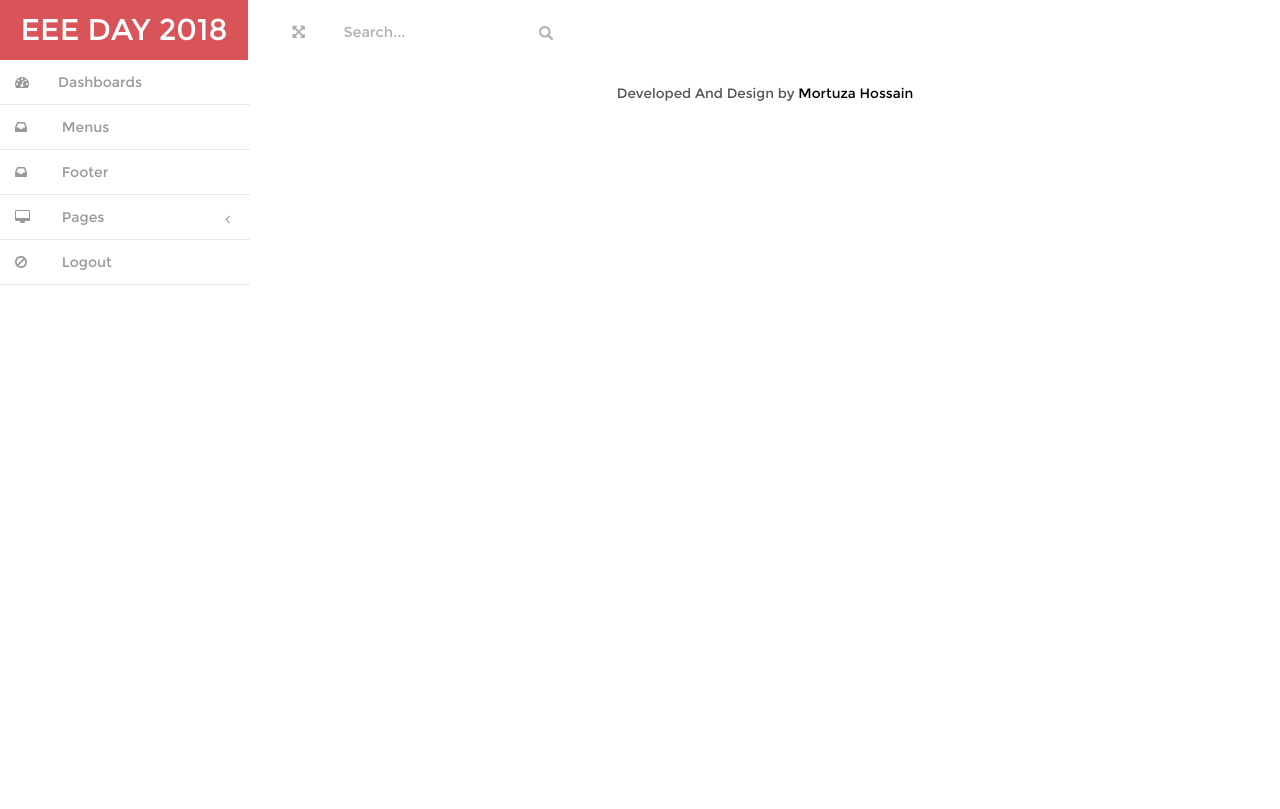
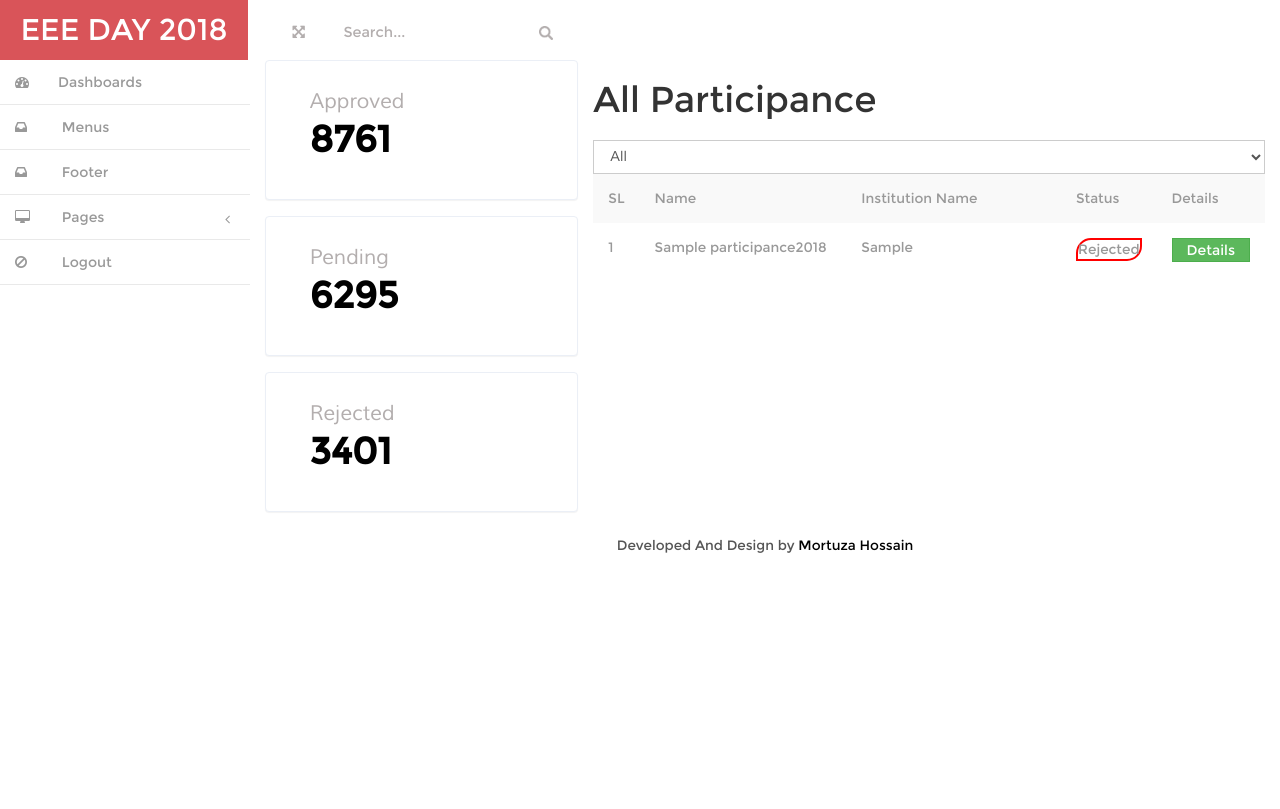
Before and after one commit to mortuzahossain/eeeday, a PHP site: page /admin/index.php in a window 1280 px wide. Run offline with PHP 8.4, Linux system fonts and the light colour scheme; the visitor is signed in with stand-in values (Sample User, id 1); tables that the repository leaves empty or names only in its code hold one stand-in row (values such as "Sample post").

Commit message:
Done the Basic Part Of the Index Page of admin

```diff
--- a/admin/css/style.css
+++ b/admin/css/style.css
@@ -2848,3 +2848,33 @@ ul.dropdown-menu.dropdown-menu-right {
     margin-bottom: 25px;
     margin-top: 25px;
 }
+
+
+.padding20 {
+    padding-bottom: 20px;
+    padding-top: 20px;
+}
+
+
+.mybun {
+    margin-right: 0px;
+    padding: 1px 14px;
+}
+
+.accepted p {
+    margin: auto;
+    border: 2px solid green;
+    border-radius: 15px 0;
+}
+
+.rejected p {
+    margin: auto;
+    border: 2px solid red;
+    border-radius: 15px 0;
+}
+
+.pending p {
+    margin: auto;
+    border: 2px solid blue;
+    border-radius: 15px 0;
+}
--- a/admin/index.php
+++ b/admin/index.php
@@ -2,7 +2,102 @@
     include('inc/top.php');
 ?>
 
+<div class="col-md-4 ">
+	<div class="content-top-1">
+	<div class="col-md-6 top-content">
+		<h5>Approved</h5>
+		<label>8761</label>
+	</div>
+	<div class="col-md-6 top-content1">
+		<div id="demo-pie-1" class="pie-title-center" data-percent="25"> <span class="pie-value"></span> </div>
+	</div>
+	 <div class="clearfix"> </div>
+	</div>
+	<div class="content-top-1">
+	<div class="col-md-6 top-content">
+		<h5>Pending</h5>
+		<label>6295</label>
+	</div>
+	<div class="col-md-6 top-content1">
+		<div id="demo-pie-2" class="pie-title-center" data-percent="50"> <span class="pie-value"></span> </div>
+	</div>
+	 <div class="clearfix"> </div>
+	</div>
+	<div class="content-top-1">
+	<div class="col-md-6 top-content">
+		<h5>Rejected</h5>
+		<label>3401</label>
+	</div>
+	<div class="col-md-6 top-content1">
+		<div id="demo-pie-3" class="pie-title-center" data-percent="75"> <span class="pie-value"></span> </div>
+	</div>
+	 <div class="clearfix"> </div>
+	</div>
+</div>
+<div class="col-md-8 content-top-2 ">
+	<h1 class="padding20">All Participance</h1>
+	<select class="form-control ">
+		<option>All</option>
+		<option>Matlab</option>
+	</select>
 
+<?php
+    $sql = "SELECT * FROM participance2018 ORDER BY id DESC" ;
+    $result = mysqli_query($con,$sql);
+    $have_data = mysqli_num_rows($result);
+
+    if ($have_data) {
+		while($row = mysqli_fetch_assoc($result)){
+            $participance[] = $row;
+        }
+        //var_dump($participance);
+        $serial_no =0;
+
+?>
+
+	<table class="table table-striped ">
+        <tr>
+            <td width="5%">SL</td>
+            <td width="35%%">Name</td>
+            <td width="40%">Institution Name</td>
+            <td width="10%">Status</td>
+            <td width="10%">Details</td>
+        </tr>
+<?php foreach ($participance as $key) { $serial_no++; ?>
+        <tr>
+            <td width="5%"><?php echo $serial_no; ?></td>
+            <?php if(!empty($key['name'])) {?>
+            <td width="35%"><?php echo $key['name']; ?></td>
+            <?php } else { ?>
+            <td width="35%"><?php echo $key['teamname']; ?></td>
+            <?php } ?>
+            <td width="40%"><?php echo $key['institute']; ?></td>
+            <?php if($key['status'] == '0'){ ?>
+            <td width="10%" class="pending text-center">
+                <p>Pending</p>
+            </td>
+            <?php } elseif ($key['status'] == '1') { ?>
+            <td width="10%" class="accepted text-center">
+                <p>Accepted</p>
+            </td>
+            <?php } else { ?>
+            <td width="10%" class="rejected text-center">
+                <p>Rejected</p>
+            </td>
+            <?php } ?>
+            <td width="10%"><a href="details.php?id=<?php echo $key['id']; ?>" target="_blank" class="btn btn-success mybun">Details</a></td>
+        </tr>
+<?php } ?>
+	</table>
+
+<?php } else {
+	echo "No Participance Registered Yet.";
+}
+?>
+
+</div>
+
+<div class="clearfix"> </div>
 <?php
     include('inc/bottom.php');
 ?>
--- a/admin/menu.php
+++ b/admin/menu.php
@@ -17,6 +17,7 @@
 		}
 
 	}
+
 	// For show the previous data
 	if ($con) {
 		$sql = "SELECT content FROM contents WHERE slug ='schedule'";
```
Also changed, not shown: admin/home.php (added, +50 -0 lines).
